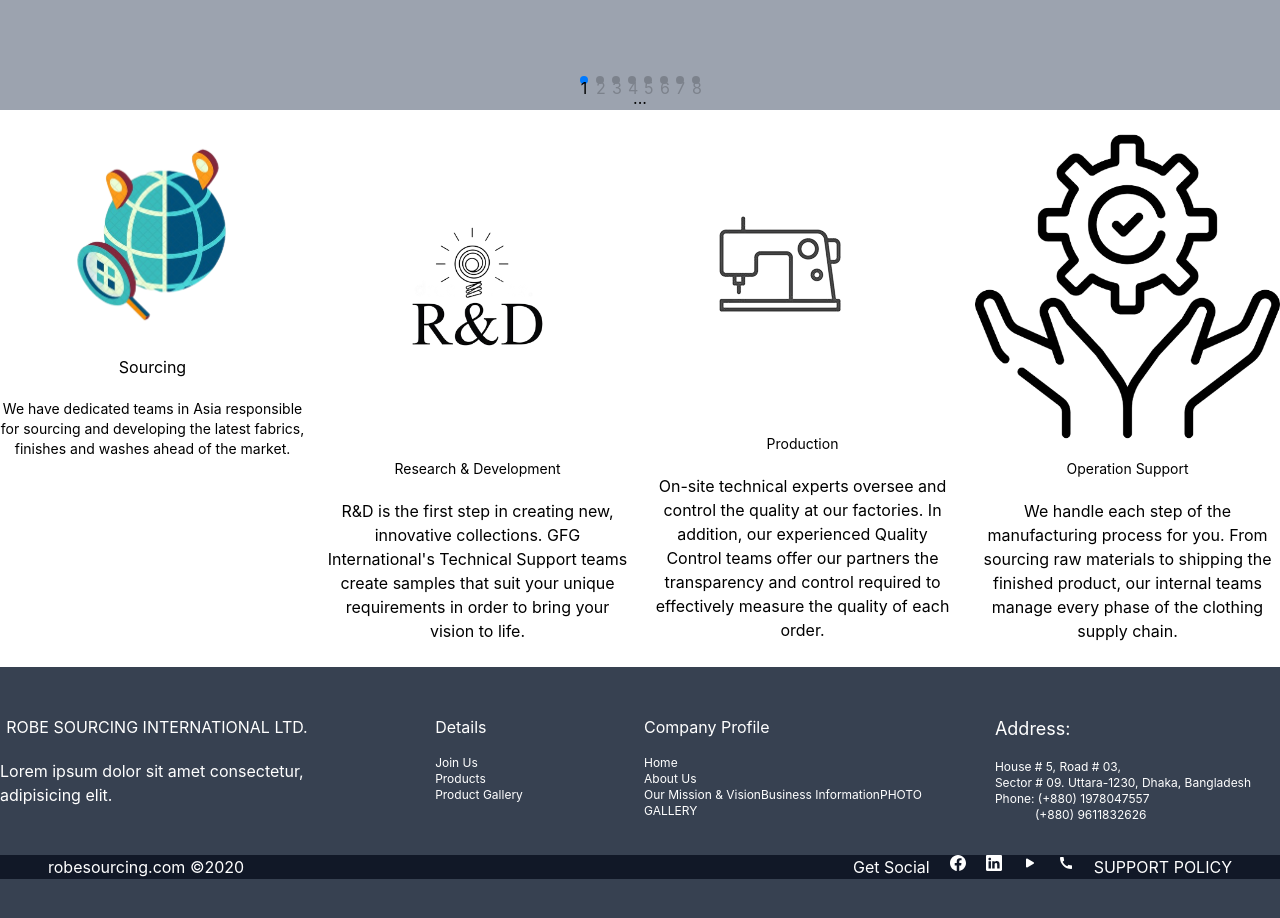
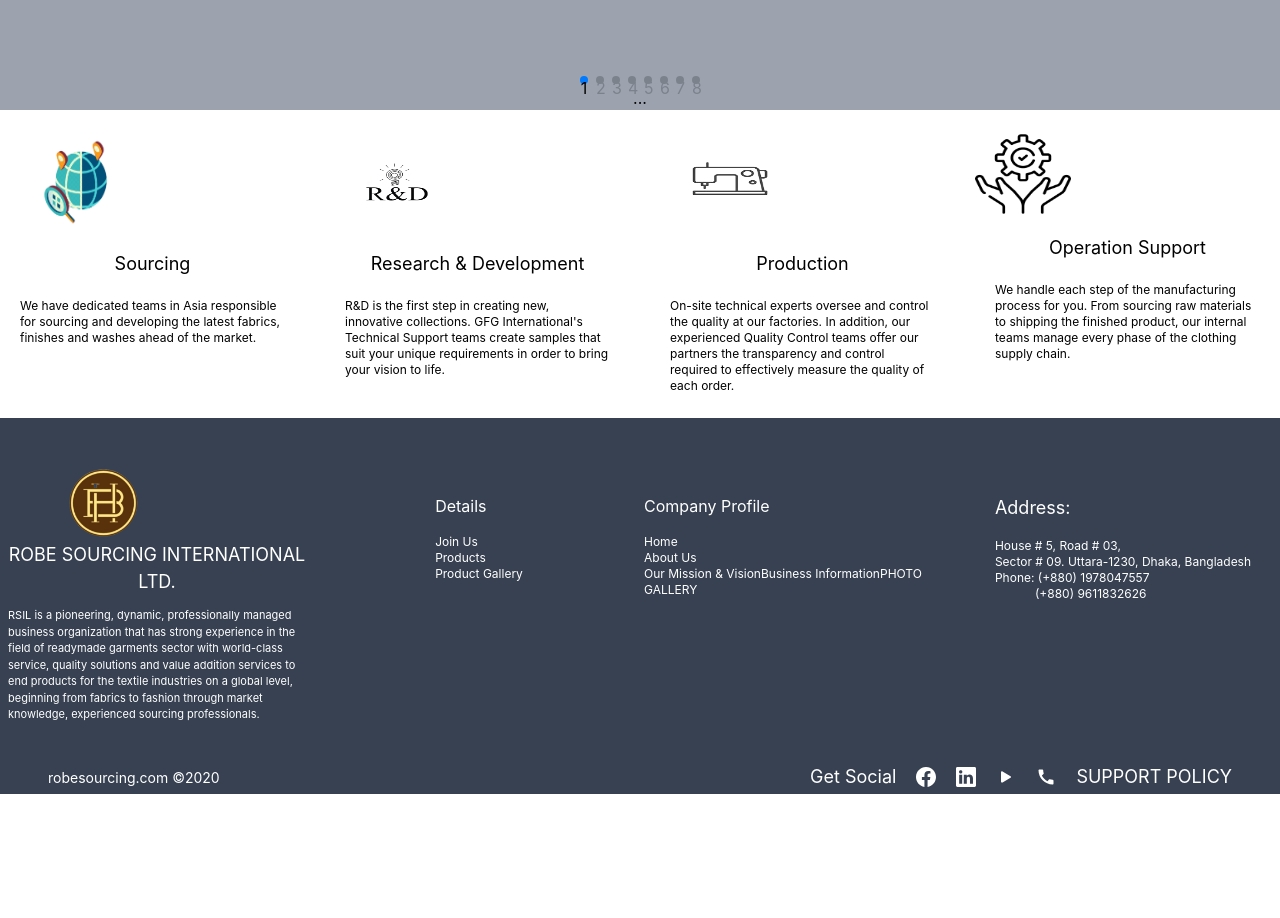
Before and after one commit to sabbirhosssen/Task_Tars_Binary, a React (Create React App) app: page / in a window 1280 px wide. Shown: the part 2840-3758 px from the top of the page. After the commit the page ends 3634 px from the top, so only its background shows below. Built offline with nearby package versions, Linux system fonts and the light colour scheme.

Commit message:
'added-text-footer'

```diff
--- a/src/Components/Footers/Footer.js
+++ b/src/Components/Footers/Footer.js
@@ -1,20 +1,25 @@
 import React from 'react';
 import { BsFacebook, BsFillPlayFill, BsLinkedin } from "react-icons/bs";
 import { MdCall } from "react-icons/md";
+//image
+import logof from './../Images/logo-removebg-preview.png';
 const Footer = () => {
     return (
-        <div className='bg-gray-700  text-white pb-12  pt-12'>
+        <div className='bg-gray-700  text-white pb-1  pt-12'>
 
 
 
             <div className='grid grid-cols-4  gap-2 justify-around justify-items-center   '>
                 <div className="">
-                    <h5 className='inline mb-5'> ROBE SOURCING INTERNATIONAL LTD.</h5>
-                    <p className='text-start  mt-5 w-fit'>
-                        Lorem ipsum dolor sit amet consectetur, adipisicing elit.
+                    <div className=' ml-16'>
+                        <img className='w-20 h-auto' src={logof} alt="" />
+                    </div>
+                    <h5 className='inline  text-[18px]'> ROBE SOURCING INTERNATIONAL LTD.</h5>
+                    <p className='text-start text-[11px] p-2 mt-1 w-fit'>
+                        RSIL is a pioneering, dynamic, professionally managed business organization that has strong experience in the field of readymade garments sector with world-class service, quality solutions and value addition services to end products for the textile industries on a global level, beginning from fabrics to fashion through market knowledge, experienced sourcing professionals.
                     </p>
                 </div>
-                <div className="text-start">
+                <div className="text-start mt-7">
                     <h4 className='mb-4'>Details</h4>
                     <ul className='text-xs'>
                         <li>Join Us</li>
@@ -25,7 +30,7 @@
                     </ul>
                 </div>
                 <div className="h2">
-                    <div className="text-start">
+                    <div className="text-start mt-7">
                         <h4 className='mb-4'>Company Profile</h4>
                     <ul className='text-xs'>
                         <li className='inline'>Home</li>
@@ -38,7 +43,7 @@
                     </ul>
                 </div>
                 </div>
-                <div className="text-start">
+                <div className="text-start mt-7">
                     <div className="text-xs">
                         <div className="text-lg mb-4">Address:</div>
                         <div className="hf">House # 5, Road # 03,</div>
@@ -51,17 +56,17 @@
             </div>
 
 
-            <div className='bg-gray-900 flex justify-between px-12 my-8'>
-                <p className=''>
+            <div className=' flex justify-between lg:px-12 sm:p-0  mt-8 mb-0'>
+                <p className='text-[14px] mt-1'>
                 robesourcing.com ©2020
                 </p>
-                <div className='flex flex-row justify-center justify-items-center gap-5'>
-                    <div className=''>Get Social</div>
-                    <div className=''><BsFacebook/></div>
-                    <div className=''> <BsLinkedin/> </div>
-                    <div className=''> <BsFillPlayFill /></div>
-                    <div className="hhk"><MdCall/></div>
-                    <div className="hhk">SUPPORT POLICY</div>
+                <div className='flex justify-center justify-items-center text-center  gap-5'>
+                    <div className='text-[18px]'>Get Social</div>
+                    <div className='text-[20px] mt-1'><BsFacebook/></div>
+                    <div className='text-[20px] mt-1'> <BsLinkedin/> </div>
+                    <div className='text-[20px] mt-1'> <BsFillPlayFill /></div>
+                    <div className="text-[20px] mt-1"><MdCall/></div>
+                    <div className="text-[18px]">SUPPORT POLICY</div>
                 </div>
             </div>
         </div>
--- a/src/Components/Services/Service.js
+++ b/src/Components/Services/Service.js
@@ -20,25 +20,25 @@
         <div>
             <div className="zn-bgSource-image  grid grid-cols-4 gap-5 justify-center justify-items-center"
                 >
-                <div className="jfj">
-                    <img src={service_pr} alt="service_logo" />
-                    <h4 className='py-5 '>Sourcing</h4>
-                    <p className='text-sm text-center'>We have dedicated teams in Asia responsible for sourcing and developing the latest fabrics, finishes and washes ahead of the market. </p>
+                <div className="">
+                    <img className='ml-3 w-32 h-24 ' src={service_pr} alt="service_logo" />
+                    <h4 className='py-5 text-lg '>Sourcing</h4>
+                    <p className='text-xs text-start px-5'>We have dedicated teams in Asia responsible for sourcing and developing the latest fabrics, finishes and washes ahead of the market. </p>
                 </div>
                 <div className="jfj">
-                   <img src={service_prd } alt="service_logo" />
-                    <h4 className='py-5 text-sm'>Research & Development</h4>
-                    <p>R&D is the first step in creating new, innovative collections. GFG International's Technical Support teams create samples that suit your unique requirements in order to bring your vision to life. </p>
+                   <img className='w-36 h-24 ' src={service_prd } alt="service_logo" />
+                    <h4 className='py-5 text-lg'>Research & Development</h4>
+                    <p className='text-xs text-start px-5'>R&D is the first step in creating new, innovative collections. GFG International's Technical Support teams create samples that suit your unique requirements in order to bring your vision to life. </p>
                 </div>
                 <div className="jfj">
-                    <img src={service_pm} alt="service_logo" />
-                    <h4 className='py-5 text-sm'>Production</h4>
-                    <p>On-site technical experts oversee and control the quality at our factories. In addition, our experienced Quality Control teams offer our partners the transparency and control required to effectively measure the quality of each order.</p>
+                    <img className='w-40 h-24 ' src={service_pm} alt="service_logo" />
+                    <h4 className='py-5 text-lg'>Production</h4>
+                    <p className='text-xs text-start px-5'>On-site technical experts oversee and control the quality at our factories. In addition, our experienced Quality Control teams offer our partners the transparency and control required to effectively measure the quality of each order.</p>
                 </div>
-                <div className="jfj">
-                    <img src={service_ps} alt="service_logo" />
-                    <h4 className='py-5 text-sm'>Operation Support</h4>
-                    <p>We handle each step of the manufacturing process for you. From sourcing raw materials to shipping the finished product, our internal teams manage every phase of the clothing supply chain. </p>
+                <div className="">
+                    <img className='w-24 h-20 ' src={service_ps} alt="service_logo" />
+                    <h4 className='py-5 text-lg'>Operation Support</h4>
+                    <p className='text-xs text-start px-5'>We handle each step of the manufacturing process for you. From sourcing raw materials to shipping the finished product, our internal teams manage every phase of the clothing supply chain. </p>
                 </div>
 
 
```
